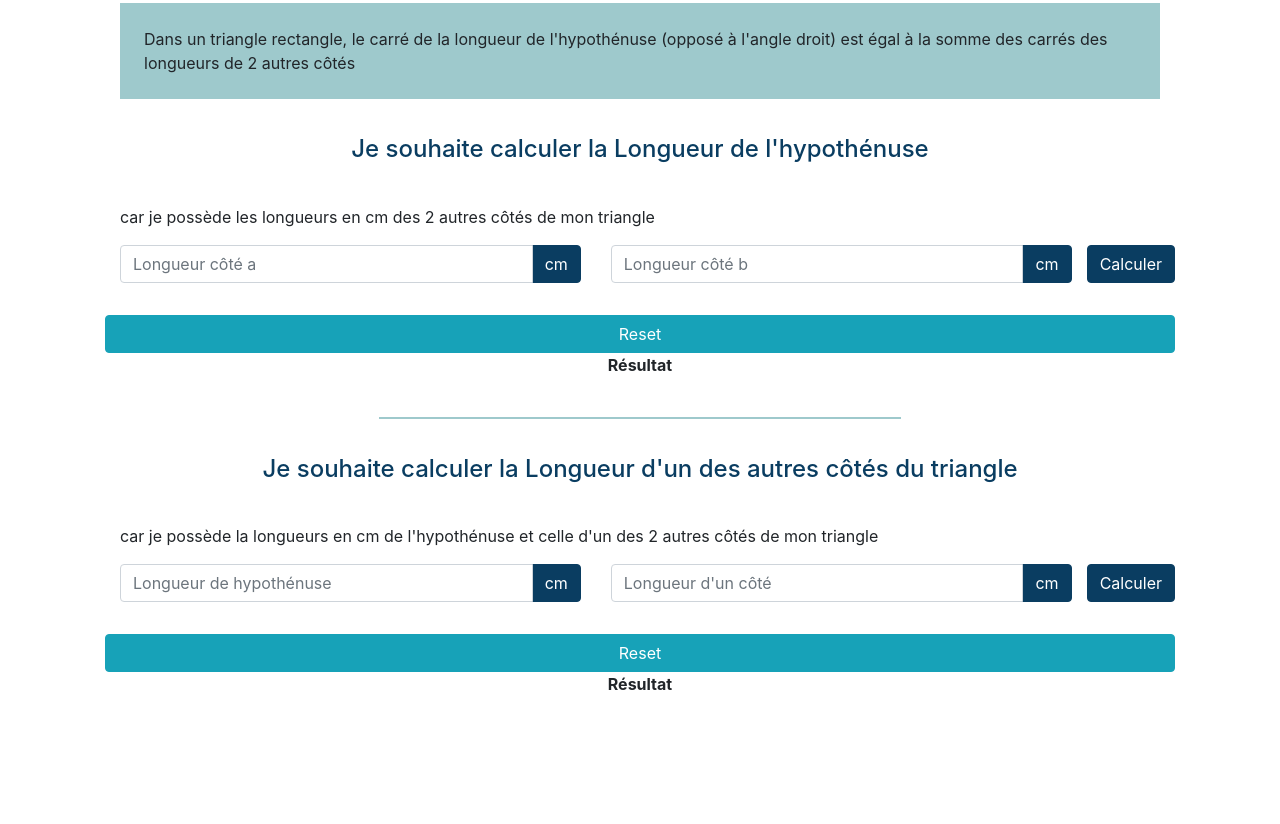
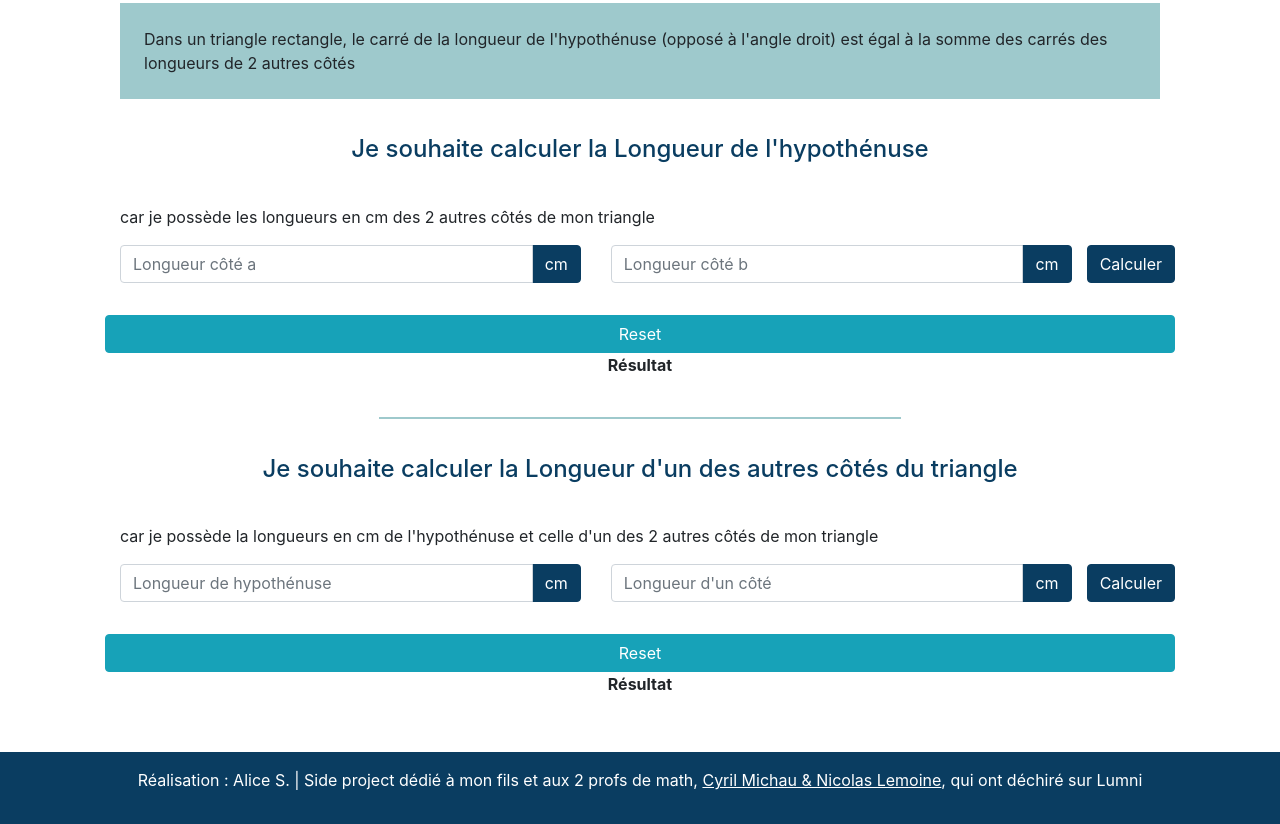
Before and after one commit to alice-sebego/calculator, a plain HTML site: page index.html in a window 1280 px wide. Shown: the part 1690-2514 px from the top of the page. Before the commit the page ends 2442 px from the top, so only its background shows below. Drawn offline with nearby package versions, Linux system fonts and the light colour scheme.

Commit message:
Graphic Interface User Work In progress

```diff
--- a/index.html
+++ b/index.html
@@ -106,7 +106,7 @@
                     </div>
                 </div>
             </div>
-            <div class="#">
+            <div class="calculer">
                 <button type="submit" class="btn btn-primary" id="calcHypotenuse" value="submit">Calculer</button>
             </div>
             <input type="reset" class="btn btn-info effacer" value="Reset">
@@ -137,7 +137,7 @@
                     </div>
                 </div>
             </div>
-            <div class="#">
+            <div class="calculer">
                 <button type="submit" class="btn btn-primary" id="calcSegment" value="submit">Calculer</button>
             </div>
             <input type="reset" class="btn btn-info effacer" value="Reset">
@@ -147,6 +147,7 @@
 
     </section>
     <footer>
+        <p>Réalisation : Alice S. | Side project dédié à mon fils et aux 2 profs de math, <a href="http://www.cafepedagogique.net/lexpresso/Pages/2020/04/21042020Article637230526037925637.aspx" target="_blank">Cyril Michau & Nicolas Lemoine</a>, qui ont déchiré sur Lumni</p>
 
     </footer>
     <!-- script Bootstrap-->
--- a/style.css
+++ b/style.css
@@ -159,3 +159,24 @@ blockquote{
 .effacer{
      width: 100%;
  }
+
+ /* footer */
+
+ footer{
+     padding: 1em 3em;
+     background-color: rgb(10, 61, 97);
+     color: white;
+     text-align: center;
+ }
+
+ footer a{
+     color: white;
+     text-decoration: underline;
+ }
+
+ footer a:hover,
+ footer a:active,
+ footer a:focus{
+     color: rgb(158, 201, 204);
+     text-decoration: none;
+ }
```
